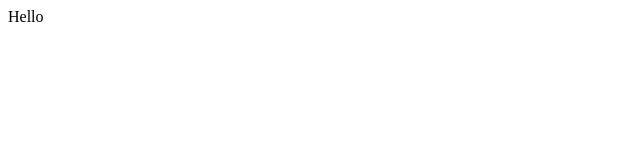
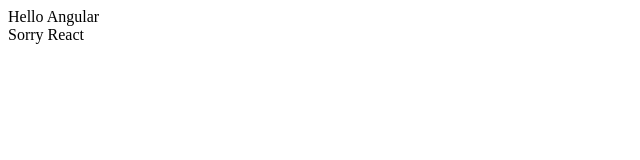
Before and after one commit to alexanderturinske/toy-problems, a website: page Angular/userInput/index.html in a window 1280 px wide. Shown: the whole page, without its empty margins (0-640 px from the left). Drawn offline with nearby package versions, Linux system fonts and the light colour scheme.

Commit message:
Implement initial angular app

```diff
--- a/Angular/userInput/index.html
+++ b/Angular/userInput/index.html
@@ -1,11 +1,12 @@
 <!DOCTYPE html>
-<html ng-app>
+<html ng-app="" ng-init="world='Angular'; temp='Sorry React';">
   <head>
     <title>User Input</title>
     <link rel="stylesheet" type="text/css" href="">
   </head>
   <body>
     <div>Hello {{ world }}</div>
+    <div>{{ temp }}</div>
     <script src="https://ajax.googleapis.com/ajax/libs/angularjs/1.5.6/angular.min.js"></script>
     <script type="text/javascript" src="app.js" async></script>
   </body>
```
